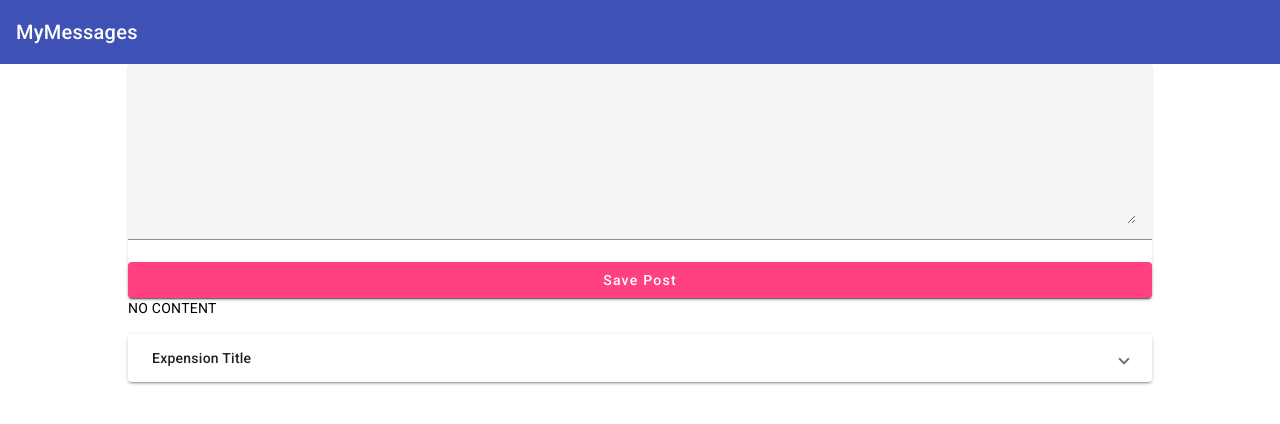
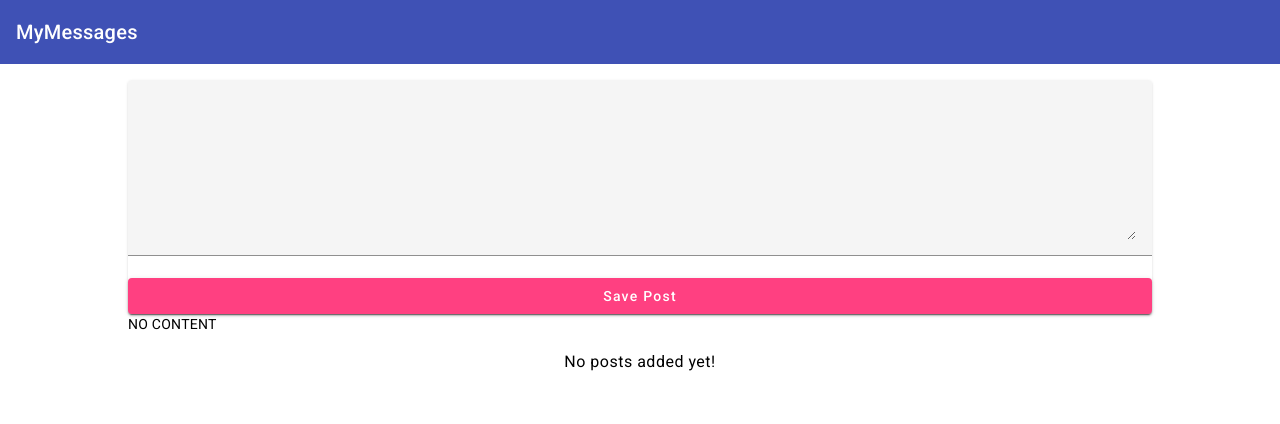
Before and after one commit to alsfurlan/academind-mean-course, an Angular app: page / in a window 1280 px wide. Shown: the top 424 px of the page. Built offline with nearby package versions, Linux system fonts and the light colour scheme.

Commit message:
Diving into structural directives

```diff
--- a/src/app/posts/post-create/post-create.component.css
+++ b/src/app/posts/post-create/post-create.component.css
@@ -1,3 +1,7 @@
+mat-card {
+  margin-top: 1rem;
+}
+
 mat-form-field,
 textarea {
   width: 100%;
--- a/src/app/posts/post-list/post-list.component.css
+++ b/src/app/posts/post-list/post-list.component.css
@@ -2,3 +2,7 @@
   margin-top: 1rem;
   display: block;
 }
+
+.info-text {
+  text-align: center;
+}
--- a/src/app/posts/post-list/post-list.component.html
+++ b/src/app/posts/post-list/post-list.component.html
@@ -1,8 +1,9 @@
-<mat-accordion>
-  <mat-expansion-panel>
+<mat-accordion multi="true" *ngIf="posts.length">
+  <mat-expansion-panel *ngFor="let post of posts">
     <mat-expansion-panel-header>
-      Expension Title
+      {{post.title}}
     </mat-expansion-panel-header>
-    I'm in a expension panel
+    {{post.content}}
   </mat-expansion-panel>
 </mat-accordion>
+<p *ngIf="!posts.length" #emptyPosts class="mat-body-1 info-text">No posts added yet!</p>
--- a/src/app/posts/post-list/post-list.component.ts
+++ b/src/app/posts/post-list/post-list.component.ts
@@ -7,17 +7,17 @@ import { Component } from "@angular/core";
 })
 export class PostListComponent {
   posts = [
-    {
-      title: 'first post',
-      content: 'This is the first post\'s content'
-    },
-    {
-      title: 'second post',
-      content: 'This is the second post\'s content'
-    },
-    {
-      title: 'third post',
-      content: 'This is the third post\'s content'
-    },
+    // {
+    //   title: 'first post',
+    //   content: 'This is the first post\'s content'
+    // },
+    // {
+    //   title: 'second post',
+    //   content: 'This is the second post\'s content'
+    // },
+    // {
+    //   title: 'third post',
+    //   content: 'This is the third post\'s content'
+    // },
   ]
 }
```
